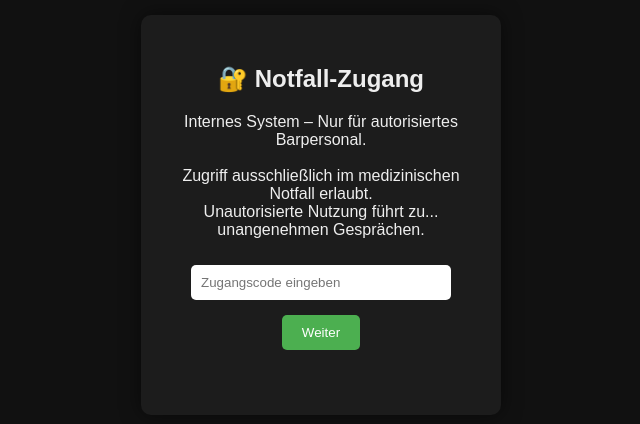
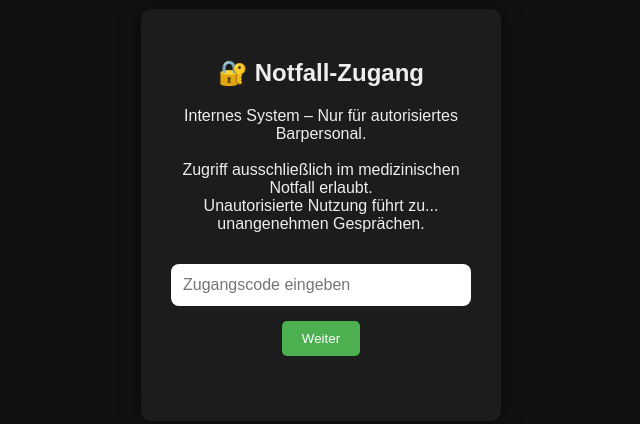
Before and after one commit to slashercash/krimi-dinner, a plain HTML site: page index.html in a window 1280 px wide. Shown: the part 193-617 px from the top of the page, without its empty margins (319-959 px from the left). Drawn offline with Linux system fonts and the light colour scheme.

Commit message:
fix zooming

```diff
--- a/index.html
+++ b/index.html
@@ -25,11 +25,13 @@
     }
 
     input {
-      padding: 10px;
-      width: 80%;
-      margin-top: 10px;
+      padding: 12px;
+      width: 100%;
+      margin-top: 15px;
+      border-radius: 8px;
       border: none;
-      border-radius: 5px;
+      font-size: 16px;
+      box-sizing: border-box;
     }
 
     button {
```
